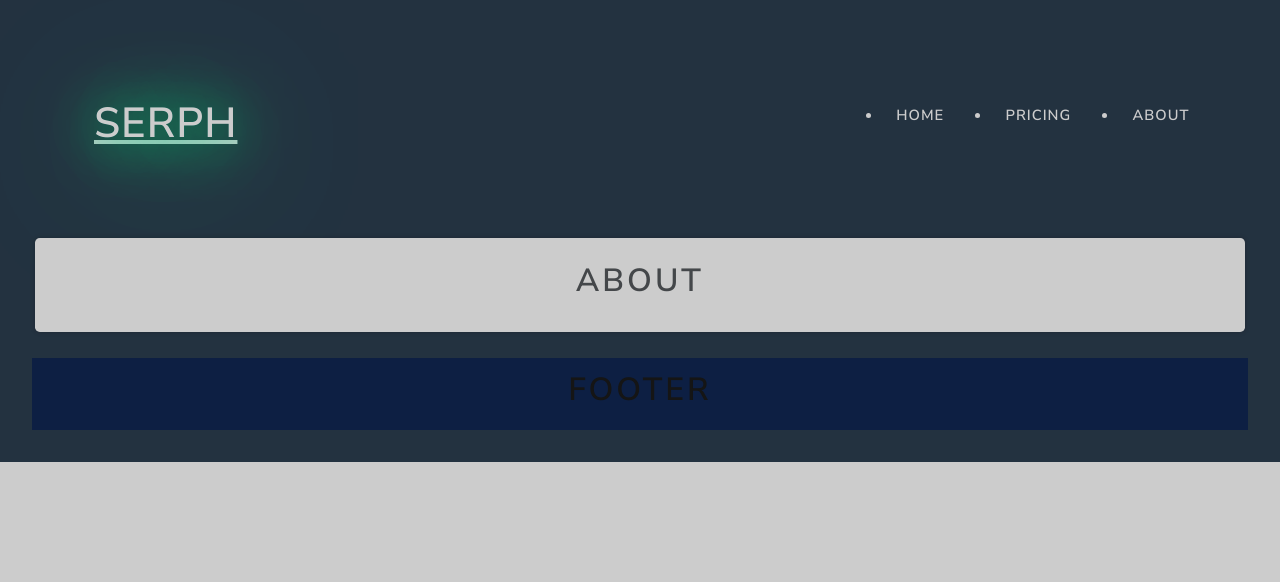
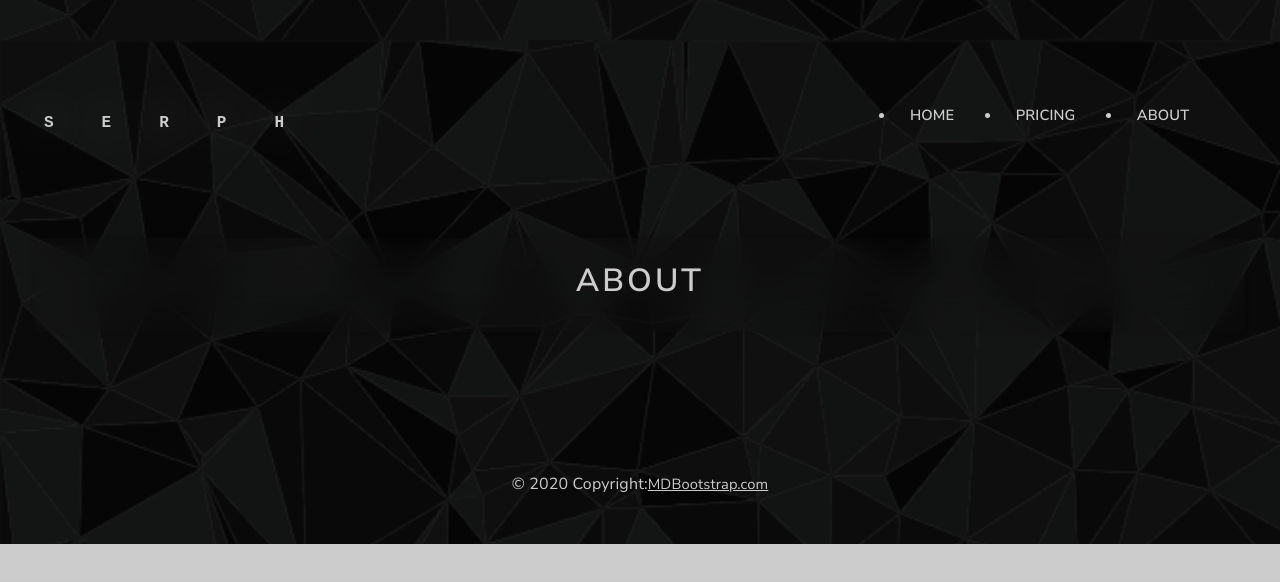
Before and after one commit to Serphp/portf-serph, a React (Vite) app: page /about in a window 1280 px wide. Shown: the top 582 px of the page. Built offline with nearby package versions, Linux system fonts and the light colour scheme.

Commit message:
Improve Style Global, adjusts texts

```diff
--- a/Layout/User.jsx
+++ b/Layout/User.jsx
@@ -7,11 +7,11 @@ import '../src/styles/Global.css'
 
 const User = () => {
     return (
-    <main>
+    <>
     <NavBar />
     <Outlet />
     <Footer />
-    </main>
+    </>
     )
 }
 
--- a/components/Experiences.jsx
+++ b/components/Experiences.jsx
@@ -1,4 +1,5 @@
-import { skills } from "../serph/skills"
+import { fronted } from "../serph/fronted"
+import { backend } from "../serph/backend"
 
 export default function Experiences() {
     return (
@@ -13,22 +14,38 @@ export default function Experiences() {
         <div className="card-text">
         <h1>Frontend</h1>
         {
-            skills.map(({language, percentage, status, icon}, i) => (
-                <div className="py-3" key={i}>
+            fronted.map(({language, percentage}, i) => (
+                <div className="py-2" key={i}>
                     <h5> {language}</h5>
 
                 <div class="progress">
                 <div class="progress-bar progress-bar-striped progress-bar-animated"
                 role="progressbar"
-                aria-valuenow="75"
-                aria-valuemin="0"
-                aria-valuemax="100"
                 style={{ width: `${percentage}%`}}></div>
                 </div>
                 </div>
             ))
 
         }
+        <div className="card-text">
+        <h1>Frontend</h1>
+        </div>
+        {
+            backend.map(({language, percentage, status, icon}, index) => (
+                <div className="py-2" key={index}>
+                <h5> {language}</h5>
+
+                <div class="progress">
+                <div class="progress-bar progress-bar-striped bg-success"
+                role="progressbar"
+                style={{ width: `${percentage}%`}}></div> {/* 80% */}
+                </div>
+                </div>
+
+
+                    ))
+        }
+
         </div>
         </div>
         </div>
--- a/components/Footer.jsx
+++ b/components/Footer.jsx
@@ -1,7 +1,75 @@
 export default function Footer() {
     return (
-        <div className="footer">
-            <h1>Footer</h1>
-        </div>
+        <>
+<footer class="text-center text-white" > {/* style="background-color: #f1f1f1;" */}
+
+  <div class="container pt-4">
+
+    <section class="mb-4">
+
+      <a
+        class="btn btn-link btn-floating btn-lg text-white m-1"
+        href="#!"
+        role="button"
+        data-mdb-ripple-color="white"
+        ><i class="fab fa-facebook-f"></i
+      ></a>
+
+
+      <a
+        class="btn btn-link btn-floating btn-lg text-white m-1"
+        href="#!"
+        role="button"
+        data-mdb-ripple-color="dark"
+        ><i class="fab fa-twitter"></i
+      ></a>
+
+
+      <a
+        class="btn btn-link btn-floating btn-lg text-white m-1"
+        href="#!"
+        role="button"
+        data-mdb-ripple-color="dark"
+        ><i class="fab fa-google"></i
+      ></a>
+
+
+      <a
+        class="btn btn-link btn-floating btn-lg text-white m-1"
+        href="#!"
+        role="button"
+        data-mdb-ripple-color="dark"
+        ><i class="fab fa-instagram"></i
+      ></a>
+
+
+      <a
+        class="btn btn-link btn-floating btn-lg text-white m-1"
+        href="#!"
+        role="button"
+        data-mdb-ripple-color="dark"
+        ><i class="fab fa-linkedin"></i
+      ></a>
+
+      <a
+        class="btn btn-link btn-floating btn-lg text-white m-1"
+        href="#!"
+        role="button"
+        data-mdb-ripple-color="dark"
+        ><i class="fab fa-github"></i
+      ></a>
+    </section>
+
+  </div>
+
+
+
+  <div class="text-center text-white p-3" > {/*style={{ background-color: rgba(0, 0, 0, 0.2); }}*/}
+    © 2020 Copyright:
+    <a class="text-white" href="https://mdbootstrap.com/">MDBootstrap.com</a>
+  </div>
+
+</footer>
+</>
     );
 }
--- a/components/NavBar.jsx
+++ b/components/NavBar.jsx
@@ -6,7 +6,7 @@ export default function NavBar() {
 
 <nav class="navbar navbar-dark mb-4" id="nav-tab" role="tablist">
   <div class="container-fluid">
-    <a class="logo" href="#">Serph</a>
+    <span class="logo">Serph</span>
 
     <div class="navbar text-white">
       <ul class="navbar me-auto">
--- a/pages/Home.jsx
+++ b/pages/Home.jsx
@@ -6,13 +6,13 @@ import Proyects from "../components/Proyects"
 export default function Home() {
     return (
         <>
-        <div>
+
         {/* <h1>Home</h1> */}
         <Mensaje />
         <Cards />
         <Experiences />
         <Proyects />
-        </div>
+
         </>
     )
   }
--- /dev/null
+++ b/serph/backend.js
@@ -0,0 +1,20 @@
+export const backend = [
+    {
+        language: 'Node',
+        percentage: 40,
+        status: 'Full Stack',
+        icon: 'badge bg-success'
+    },
+    {
+        language: 'MongoDB',
+        percentage: 40,
+        status: 'Full Stack',
+        icon: 'badge bg-success'
+    },
+    {
+        language: 'MySQL',
+        percentage: 40,
+        status: 'Full Stack',
+        icon: 'badge bg-success'
+    },
+]
--- a/serph/skills.js
+++ b/serph/fronted.js
@@ -1,4 +1,4 @@
-export const skills = [
+export const fronted = [
     {
         language: 'HTML',
         percentage: 100,
@@ -30,24 +30,6 @@ export const skills = [
         icon: 'badge bg-success'
     },
     {
-        language: 'Node',
-        percentage: 50,
-        status: 'Full Stack',
-        icon: 'badge bg-success'
-    },
-    {
-        language: 'MongoDB',
-        percentage: 40,
-        status: 'Full Stack',
-        icon: 'badge bg-success'
-    },
-    {
-        language: 'MySQL',
-        percentage: 40,
-        status: 'Full Stack',
-        icon: 'badge bg-success'
-    },
-    {
         language: 'Python',
         percentage: 30,
         status: 'Full Stack',
--- /dev/null
+++ b/src/styles/Footer.css
@@ -0,0 +1,21 @@
+.footer-dark {
+    --tw-bg-opacity: 1;
+    background-color: rgb(10 10 10/var(--tw-bg-opacity));
+}
+
+.py-12 {
+    padding-top: 3rem;
+    padding-bottom: 3rem;
+}
+
+.px-4 {
+    padding-left: 1rem;
+    padding-right: 1rem;
+}
+.max-w-7xl {
+    max-width: 80rem;
+}
+.mx-auto {
+    margin-left: auto;
+    margin-right: auto;
+}
--- a/src/styles/Global.css
+++ b/src/styles/Global.css
@@ -3,21 +3,37 @@
   margin: 0 auto;
   padding: 2rem;
   text-align: center;
+  background-image: url(/src/img/black-line.png);
+  background-repeat: repeat;
+  background-size: 100%;
+  background-position: center;
+  background-attachment: fixed;
+  font-weight: 400;
+  letter-spacing: 0.00938em;
+  text-align: left;
+  /*
+  background-color: rgba(12, 12, 12, 0.977);
   background: #2c3e50;
+  background-image: url(/src/img/black.png);
+  */
 }
 
 .logo{
   position : relative ;
   color : #fff ;
-  padding-left: 50px;
-  font-size : 3em ;
-  text-shadow : 0 0 50px #0f0,
-                0 0 100px #0f0,
-                0 0 150px #0f0,
-                0 0 200px #0f0,
-                0 0 250px #0f0;
+  text-shadow: 20px;
+  font-size : 1rem ;
+  text-decoration: none;
+  letter-spacing: 3em;
+  font-family: monospace;
+  text-shadow : 0 0 50px #fff,
+                0 0 100px #fff,
+                0 0 150px #fff,
+                0 0 200px #fff,
+                0 0 250px #fff;
   animation: animate 5s linear infinite;
 }
+
 @keyframes animate
 {
   0%
@@ -77,7 +93,9 @@ hr {
   padding: 1.5em;
   margin: 0.2em;
   border-radius: 0.3em;
-  background: #fff;
+  background: transparent;
+  color: white;
+  backdrop-filter: blur(20px);
   box-shadow: 0 0 5px rgba(0, 0, 0, 0.2);
   transition: all 0.3s ease-in-out;
   will-change: transform;
```
Also changed, not shown: src/img/black-line.png (added), src/img/black.png (added).
